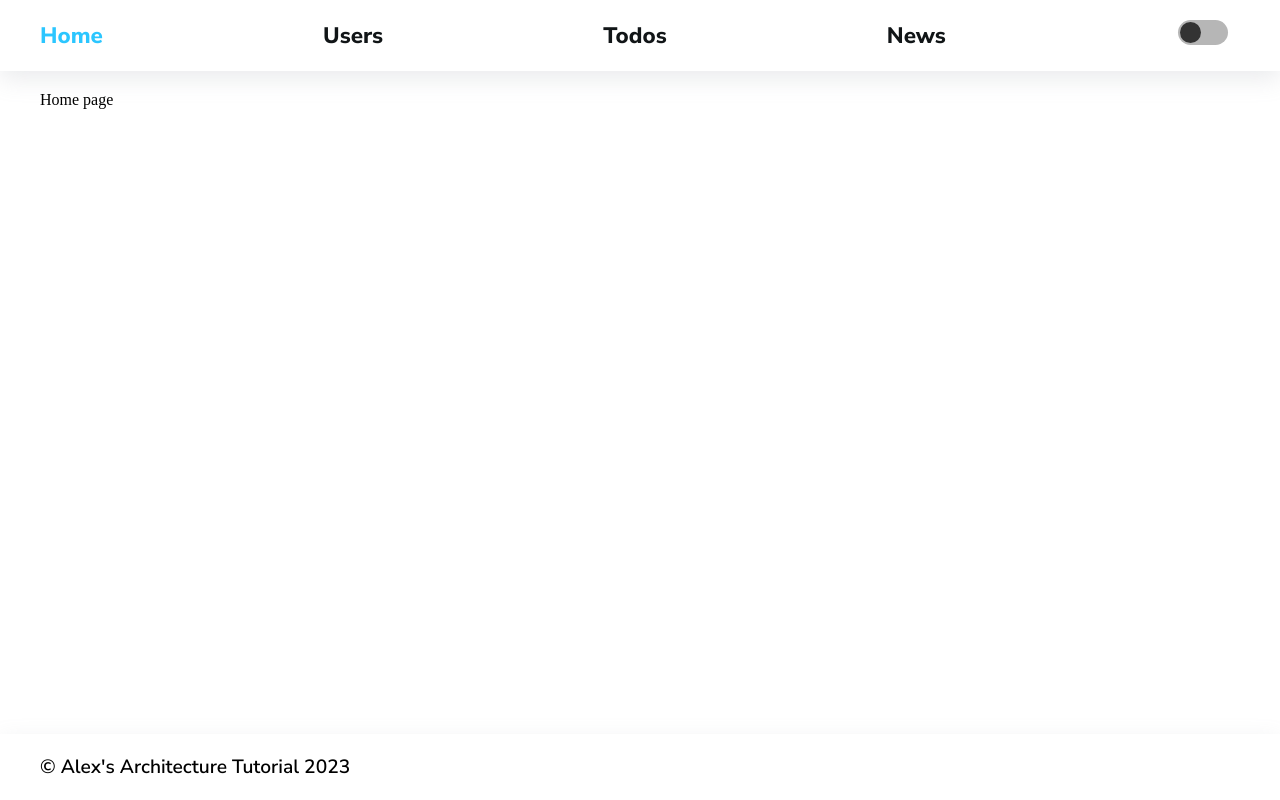
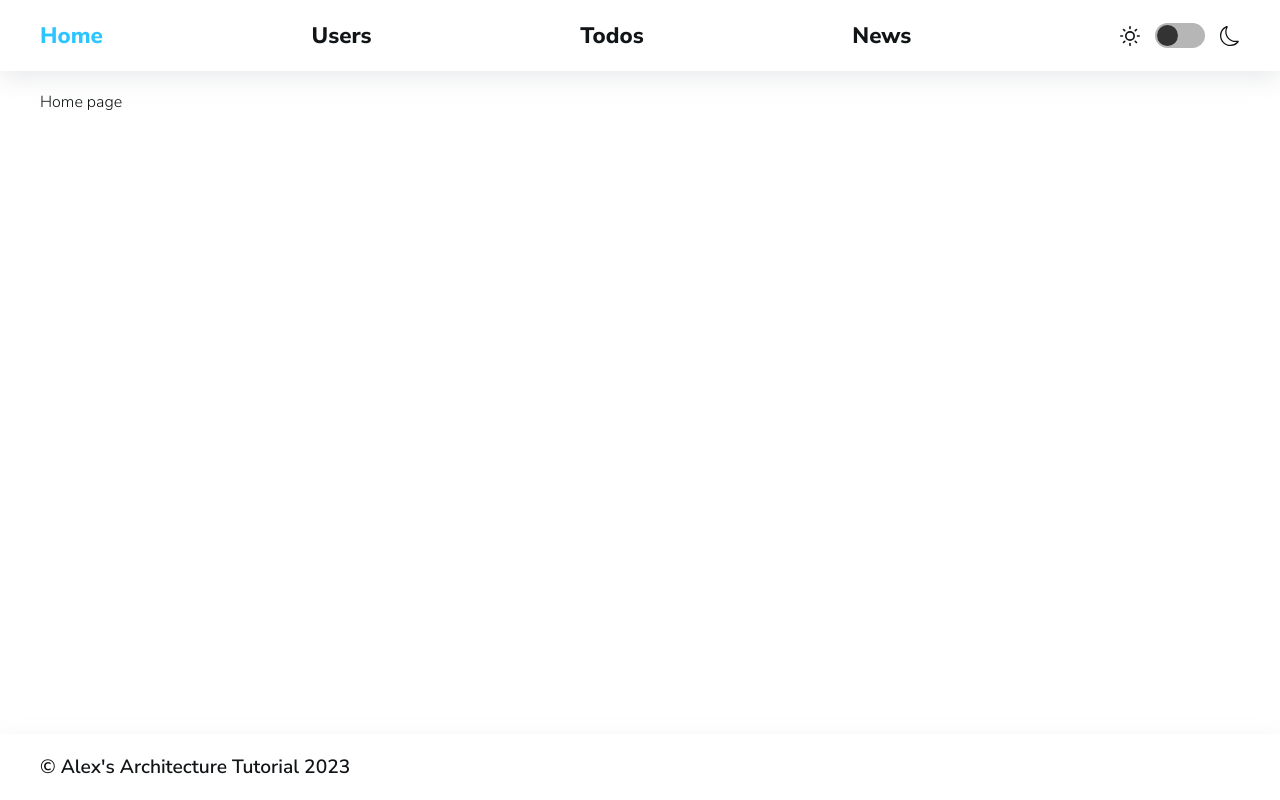
Before and after one commit to Aandi1989/Blog, a React (Create React App) app: page / in a window 1280 px wide. Built offline with nearby package versions, Linux system fonts and the light colour scheme.

Commit message:
ThemeSwitcher completed

```diff
--- a/package.json
+++ b/package.json
@@ -15,6 +15,7 @@
     "axios": "^1.5.0",
     "react": "^18.2.0",
     "react-dom": "^18.2.0",
+    "react-icons": "^4.10.1",
     "react-redux": "^8.1.2",
     "react-router-dom": "^6.15.0",
     "react-scripts": "5.0.1",
--- a/src/pages/layout/layout.style.tsx
+++ b/src/pages/layout/layout.style.tsx
@@ -5,6 +5,8 @@ export const Layout = styled.div`
   width: 100%;
   display: flex;
   flex-direction: column;
+  background: ${({ theme }) => theme.backgrounds.primary};
+  transition: background 0.2s;
 `;
 
 export const Main = styled.main`
@@ -13,4 +15,7 @@ export const Main = styled.main`
   max-width: 1240px;
   width: 100%;
   margin: 0 auto;
+  color: ${({ theme }) => theme.colors.primary};
+  ${({ theme }) => theme.fonts.primary[20]};
+  transition: color 0.2s;
 `;
--- a/src/shared/components/footer/footer.styles.tsx
+++ b/src/shared/components/footer/footer.styles.tsx
@@ -1,9 +1,10 @@
 import styled from "styled-components";
 
 export const Footer = styled.footer`
-  background: ${({ theme }) => theme.backgrounds.primary};
+  color: ${({ theme }) => theme.colors.primary};
   box-shadow: ${({ theme }) => theme.shadows.primary};
   ${({ theme }) => theme.fonts.primary[40]};
+  transition: color 0.2s;
 `;
 
 export const Wrapper = styled.div`
--- a/src/shared/components/header/header.styles.ts
+++ b/src/shared/components/header/header.styles.ts
@@ -2,7 +2,6 @@ import styled from "styled-components";
 import { NavLink } from "react-router-dom";
 
 export const Header = styled.div`
-  background: ${({ theme }) => theme.backgrounds.primary};
   box-shadow: ${({ theme }) => theme.shadows.primary};
   ${({ theme }) => theme.fonts.primary[60]};
 `;
@@ -18,6 +17,7 @@ export const Wrapper = styled.div`
 export const NavigationLink = styled(NavLink)`
   text-decoration: none;
   color: ${({ theme }) => theme.colors.primary};
+  transition: color 0.2s;
   &:hover {
     text-decoration: underline;
   }
--- a/src/shared/components/switch/switch.component.tsx
+++ b/src/shared/components/switch/switch.component.tsx
@@ -1,22 +1,32 @@
 import React, { useContext, useState } from "react";
 import * as Styled from "./switch.styles";
 import { ThemeContext } from "@core/hoc";
+import { ThemeType, getTheme } from "@shared/theme";
 
 const Switch: React.FC = () => {
   const [isToggled, setIsToggled] = useState(false);
   const { theme, setTheme } = useContext(ThemeContext)!;
-  console.log(theme);
+  const lightTheme = getTheme(ThemeType.Light);
+  const darkTheme = getTheme(ThemeType.Dark);
 
   const onToggle = () => {
     setIsToggled(!isToggled);
-    // setTheme();
+    if (theme.type === "LIGHT") {
+      setTheme(darkTheme);
+    } else {
+      setTheme(lightTheme);
+    }
   };
 
   return (
-    <Styled.ToggleSwitchWrapper>
-      <Styled.ToggleSwitchInput checked={isToggled} onChange={onToggle} />
-      <Styled.ToggleSwitchSlider isToggled={isToggled} />
-    </Styled.ToggleSwitchWrapper>
+    <Styled.Wrapper>
+      <Styled.Sun />
+      <Styled.ToggleSwitchWrapper>
+        <Styled.ToggleSwitchInput checked={isToggled} onChange={onToggle} />
+        <Styled.ToggleSwitchSlider isToggled={isToggled} />
+      </Styled.ToggleSwitchWrapper>
+      <Styled.Moon />
+    </Styled.Wrapper>
   );
 };
 
--- a/src/shared/components/switch/switch.styles.ts
+++ b/src/shared/components/switch/switch.styles.ts
@@ -1,8 +1,17 @@
 import styled from "styled-components";
+import { BsMoon } from "react-icons/bs";
+import { FiSun } from "react-icons/fi";
 
 type Props = {
   isToggled: boolean;
 };
+
+export const Wrapper = styled.div`
+  width: 120px;
+  display: flex;
+  justify-content: space-between;
+  align-items: center;
+`;
 
 export const ToggleSwitchWrapper = styled.label`
   position: relative;
@@ -40,3 +49,17 @@ export const ToggleSwitchSlider = styled.span<Props>`
     transition: transform 0.3s ease;
   }
 `;
+
+export const Moon = styled(BsMoon)`
+  width: 20px;
+  height: 20px;
+  color: ${({ theme }) => theme.colors.primary};
+  transition: color 0.2s ease;
+`;
+
+export const Sun = styled(FiSun)`
+  width: 20px;
+  height: 20px;
+  color: ${({ theme }) => theme.colors.primary};
+  transition: color 0.2s ease;
+`;
--- a/src/shared/theme/theme.config.ts
+++ b/src/shared/theme/theme.config.ts
@@ -3,6 +3,7 @@ import { ThemeType } from "./theme.type";
 
 export const appTheme = {
   [ThemeType.Light]: {
+    type: ThemeType.Light,
     colors: {
       primary: "#111517",
     },
@@ -33,8 +34,9 @@ export const appTheme = {
     },
   },
   [ThemeType.Dark]: {
+    type: ThemeType.Dark,
     colors: {
-      primary: "ffffff",
+      primary: "#ffffff",
     },
     backgrounds: {
       primary: "#202c37",
--- a/src/shared/theme/theme.type.ts
+++ b/src/shared/theme/theme.type.ts
@@ -1,6 +1,7 @@
 import { RuleSet } from "styled-components/dist/types";
 
 export interface AppThemeType {
+  type: ThemeType;
   colors: {
     primary: string;
   };
```
Also changed, not shown: 1 other file (tests, documents, lock files or other folders).
